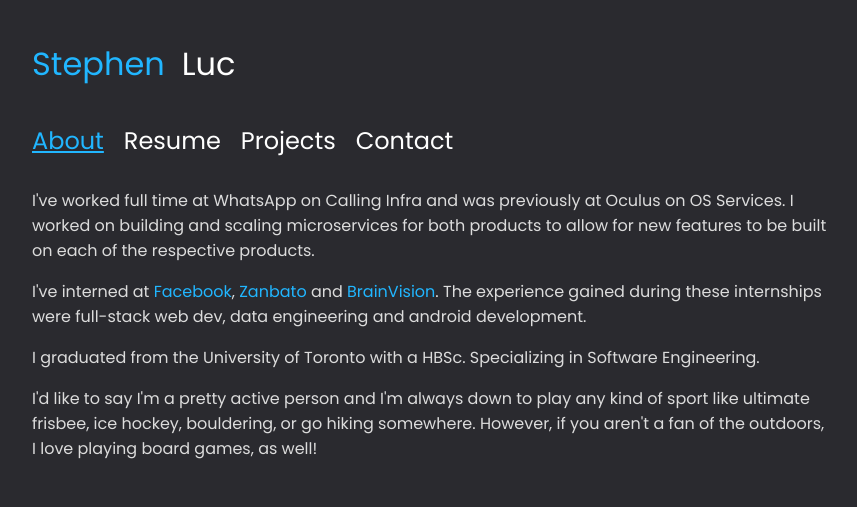
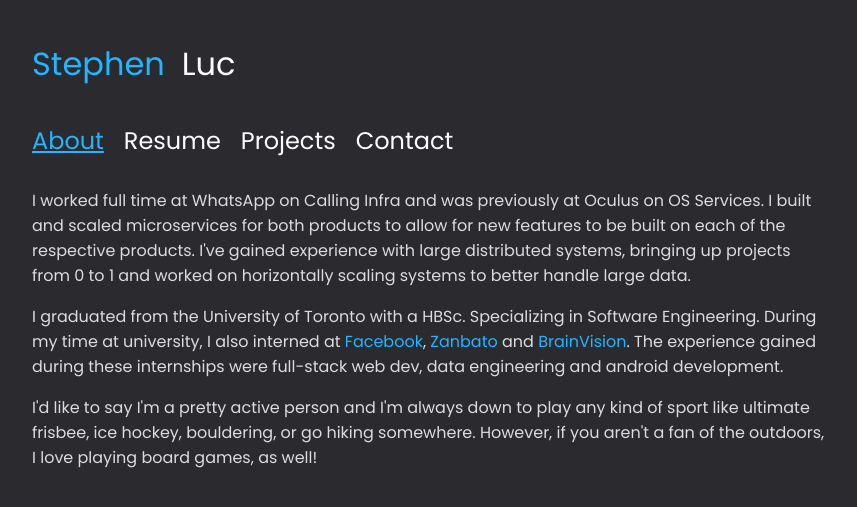
Before and after one commit to stephenluc/stephenluc.github.io, a Jekyll site: the page built from index.html, in a window 1280 px wide. Shown: the top 507 px of the page, without its empty margins (8-865 px from the left). Built offline with Jekyll 4.4.1, drawn with Linux system fonts in a browser that asks for light colours.

Commit message:
Update about.html

```diff
--- a/_includes/about.html
+++ b/_includes/about.html
@@ -1,4 +1,3 @@
-<p>I've worked full time at WhatsApp on Calling Infra and was previously at Oculus on OS Services. I worked on building and scaling microservices for both products to allow for new features to be built on each of the respective products.</p>
-<p>I've interned at <a class='main-text unselected' href="https://www.facebook.com/pg/facebook/about/?ref=page_internal" target="_blank">Facebook</a>, <a class='main-text unselected' href="https://zanbato.com/" target="_blank">Zanbato</a> and <a class='main-text unselected' href="http://www.brainvision.ca/" target="_blank">BrainVision</a>. The experience gained during these internships were full-stack web dev, data engineering and android development.</p>
-<p>I graduated from the University of Toronto with a HBSc. Specializing in Software Engineering.</p>
+<p>I worked full time at WhatsApp on Calling Infra and was previously at Oculus on OS Services. I built and scaled microservices for both products to allow for new features to be built on each of the respective products. I've gained experience with large distributed systems, bringing up projects from 0 to 1 and worked on horizontally scaling systems to better handle large data.</p>
+<p>I graduated from the University of Toronto with a HBSc. Specializing in Software Engineering. During my time at university, I also interned at <a class='main-text unselected' href="https://www.facebook.com/pg/facebook/about/?ref=page_internal" target="_blank">Facebook</a>, <a class='main-text unselected' href="https://zanbato.com/" target="_blank">Zanbato</a> and <a class='main-text unselected' href="http://www.brainvision.ca/" target="_blank">BrainVision</a>. The experience gained during these internships were full-stack web dev, data engineering and android development.</p>
 <p>I'd like to say I'm a pretty active person and I'm always down to play any kind of sport like ultimate frisbee, ice hockey, bouldering, or go hiking somewhere. However, if you aren't a fan of the outdoors, I love playing board games, as well!</p>
```
